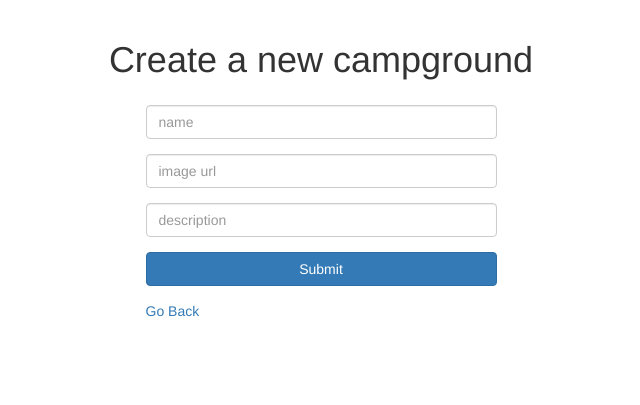
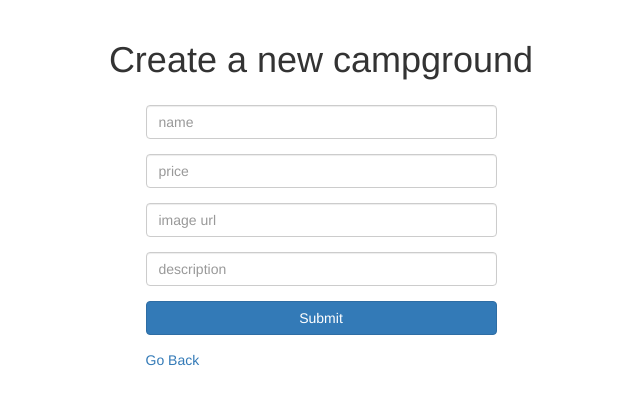
Before and after one commit to jlangdon90/YelpCamp, a Node server app: page /campgrounds/new in a window 1280 px wide. Shown: the part 52-457 px from the top of the page, without its empty margins (319-959 px from the left). Run offline with Node 20, Linux system fonts and the light colour scheme; the visitor is signed in with stand-in values (Sample User, id 1); some libraries are stand-ins or nearby versions.

Commit message:
refactored the pricing to be adjustable, instead of boring hard-set price

```diff
--- a/models/campground.js
+++ b/models/campground.js
@@ -3,6 +3,7 @@ var mongoose = require('mongoose');
 
 var campgroundSchema = new mongoose.Schema({
   name: String,
+  price: String,
   image: String,
   description: String,
   author: {
--- a/routes/campgrounds.js
+++ b/routes/campgrounds.js
@@ -21,13 +21,14 @@ router.get("/", function(req, res){
 router.post("/", middleware.isLoggedIn, function(req, res){
     //get data from form and add to campgrounds array
     var name = req.body.name;
+    var price = req.body.price;
     var image = req.body.image;
     var description = req.body.description;
     var author = {
         id: req.user._id,
         username: req.user.username
     }
-    var newCampground = {name : name, image : image, description: description, author: author};
+    var newCampground = {name : name, price: price, image : image, description: description, author: author};
     //Create a new campground and save to DB
     Campground.create(newCampground, function(err, newlyCreated){
         if(err){
--- a/views/campgrounds/new.ejs
+++ b/views/campgrounds/new.ejs
@@ -7,6 +7,9 @@
       <form action="/campgrounds" method="POST">
         <div class="form-group">
           <input class="form-control" type="text" name= "name" placeholder = "name">
+        </div>
+        <div class="form-group">
+            <input class="form-control" type="number" name= "price" placeholder = "price" min="0.01" step="0.01">
         </div>
 
         <div class="form-group">
--- a/views/campgrounds/show.ejs
+++ b/views/campgrounds/show.ejs
@@ -14,7 +14,7 @@
       <div class="thumbnail">
         <img class="img-responsive" src="<%= campground.image %>" />
         <div class="caption-full">
-          <h4 class="pull-right">$9.00/night</h4>
+          <h4 class="pull-right">$<%= campground.price %>/night</h4>
           <h4><a><%= campground.name %></a></h4>
           <p><%= campground.description %></p>
           <p><em>Submitted by <%= campground.author.username %></em></p>
```
Also changed, not shown: views/campgrounds/edit.ejs (+7 -4 lines).
